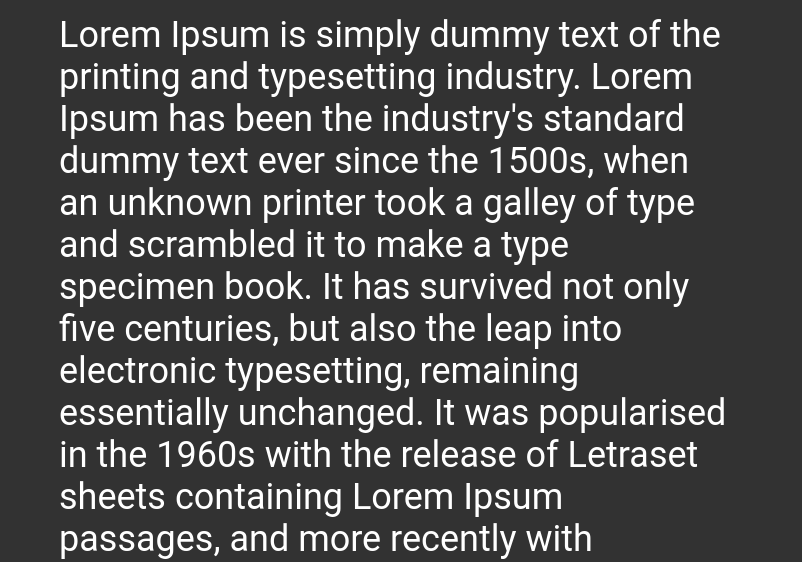
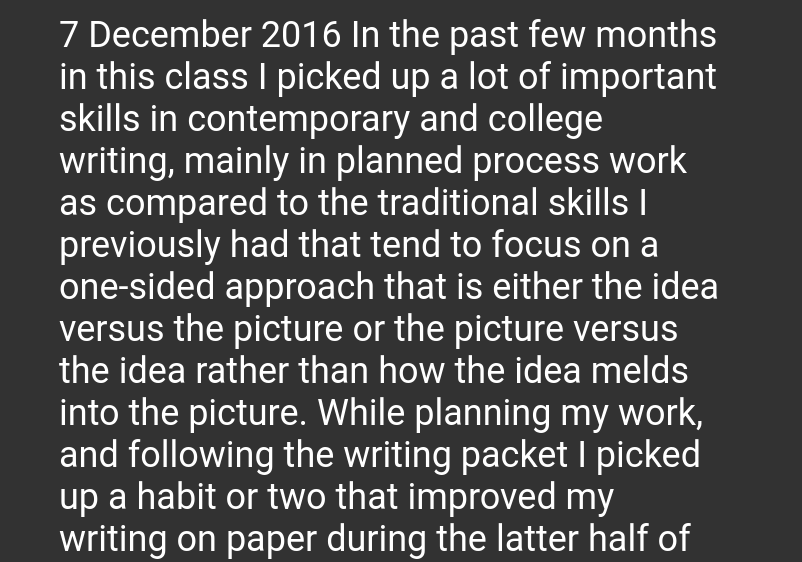
Before and after one commit to Paesser/aub, a plain HTML site: page index.html in a window 1280 px wide. Shown: the part 238-800 px from the top of the page, without its empty margins (292-1094 px from the left). Drawn offline with Linux system fonts and the light colour scheme.

Commit message:
Update index.html

```diff
--- a/index.html
+++ b/index.html
@@ -31,7 +31,15 @@
 color: #FFFFFF;
 
 " >
- Lorem Ipsum is simply dummy text of the printing and typesetting industry. Lorem Ipsum has been the industry's standard dummy text ever since the 1500s, when an unknown printer took a galley of type and scrambled it to make a type specimen book. It has survived not only five centuries, but also the leap into electronic typesetting, remaining essentially unchanged. It was popularised in the 1960s with the release of Letraset sheets containing Lorem Ipsum passages, and more recently with desktop publishing software like Aldus PageMaker including versions of Lorem Ipsum. </p>
+ 7 December 2016
+
+In the past few months in this class I picked up a lot of important skills in contemporary and college writing, mainly in planned process work as compared to the traditional skills I previously had that tend to focus on a one-sided approach that is either the idea versus the picture or the picture versus the idea rather than how the idea melds into the picture. While planning my work, and following the writing packet I picked up a habit or two that improved my writing on paper during the latter half of the semester. I intend to keep these to ensure my success in future works.
+
+Mind mapping and freewriting were the two aspects that favored my writing process because I could quickly categorize ideas, draft paragraphs and focus on a key trait while maintain the flow of an essay. In the process of writing the analysis essay I was able write about the development of e-learning materials for children based on their individual needs as fast or assisted learners to better their intellectual growth during early childhood development. As I continue into my next class I feel this would help me narrow down on major attributes if ideas I am trying to represent much faster.
+
+While still on the initial stages of my writing, I found that having ideas that would answer a prompt more helpful than the brute force method that I had used before. I had to pause while coming up with ideas and develop more questions alongside those given to improve on the quality of argument I present in my essay. The topic I chose, on telecommunications and information technology, seemed quite abstract in the current events and the only fair thing to do was to create some form of controversy that would help me shed more light on the role it plays through the prompts provided in the assignment sheets. From my recent experiences these prompts help me maintain a straightforward argument or proposal whilst presenting my idea in the essay.
+
+Overall picked up a great deal when it comes to presenting my work to an audience by learning who to address and why I should address them in a manner different from a general audience. I also achieved a great respect for the constructive criticism that comes my way because I only aspire to bring out the best in my writing in every way. My sense of credibility has improved significantly and keeps improving in my writing and interactions, I am now able to hold better conversations both in person and in my papers.  </p>
 
 
 
```
